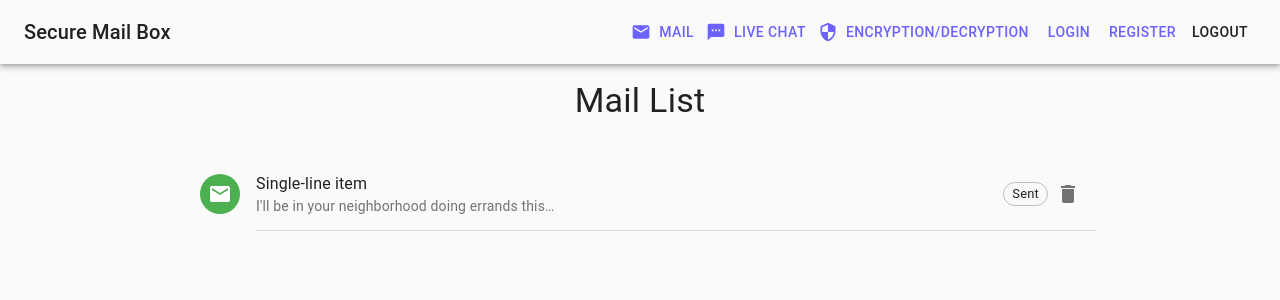
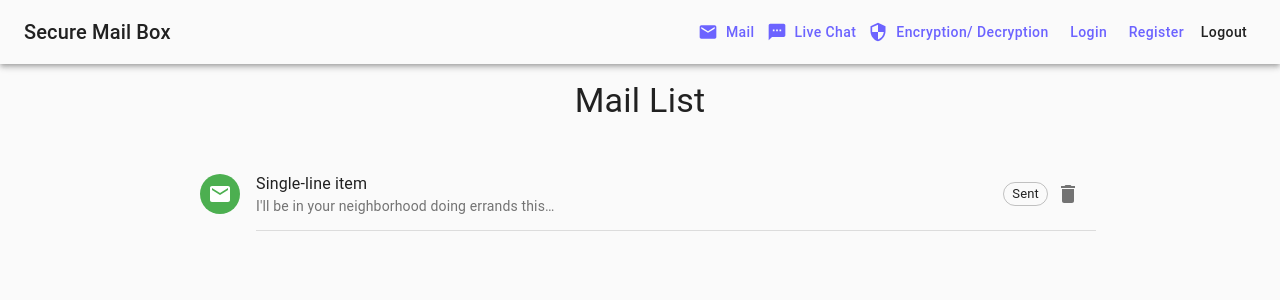
Before and after one commit to devfikdark/SecureMailbox, a React (Create React App) app in the folder client/: page / in a window 1280 px wide. Shown: the top 300 px of the page. Built offline with nearby package versions, Linux system fonts and the light colour scheme.

Commit message:
changed text transform in header

```diff
--- a/client/src/components/HeaderComponent.jsx
+++ b/client/src/components/HeaderComponent.jsx
@@ -16,6 +16,9 @@ const useStyles = makeStyles((theme) => ({
   title: {
     flexGrow: 1,
   },
+  buttonStyle: {
+    textTransform: "capitalize",
+  },
 }));
 
 function HeaderComponent() {
@@ -33,28 +36,34 @@ function HeaderComponent() {
           </Typography>
 
           <Link to="/mails">
-            <Button color="inherit" startIcon={<MailIcon />}>
+            <Button color="inherit" startIcon={<MailIcon />} className={classes.buttonStyle}>
               Mail
             </Button>
           </Link>
 
           <Link to="/live-chat">
-            <Button color="inherit" startIcon={<TextsmsIcon />}>
+            <Button color="inherit" startIcon={<TextsmsIcon />} className={classes.buttonStyle}>
               Live Chat
             </Button>
           </Link>
           <Link to="/secure-file">
-            <Button color="inherit" startIcon={<SecurityIcon />}>
-              Encryption/Decryption
+            <Button color="inherit" startIcon={<SecurityIcon />} className={classes.buttonStyle}>
+              Encryption/ Decryption
             </Button>
           </Link>
           <Link to="/login">
-            <Button color="inherit">Login</Button>
+            <Button color="inherit" className={classes.buttonStyle}>
+              Login
+            </Button>
           </Link>
           <Link to="/register">
-            <Button color="inherit">Register</Button>
+            <Button color="inherit" className={classes.buttonStyle}>
+              Register
+            </Button>
           </Link>
-          <Button color="inherit">Logout</Button>
+          <Button color="inherit" className={classes.buttonStyle}>
+            Logout
+          </Button>
         </Toolbar>
       </AppBar>
     </div>
```
